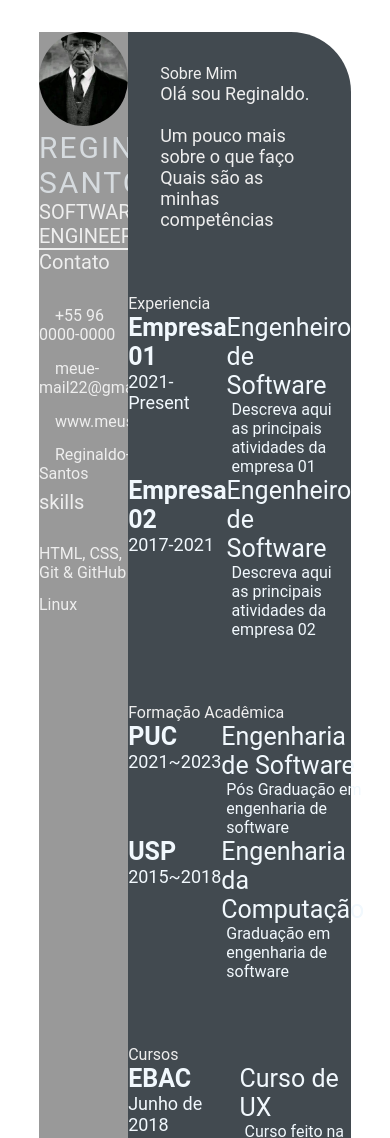
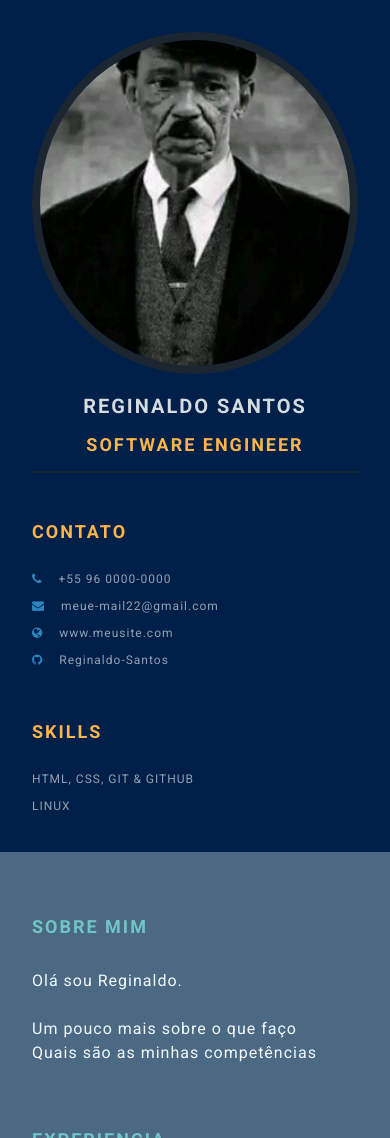
Before and after one commit to rd-santos0/reginaldo-santos.github.io, a plain HTML site: page index.html in a window 390 px wide. Shown: the top 1138 px of the page. Drawn offline with Linux system fonts and the light colour scheme.

Commit message:
add css style

```diff
--- a/index.html
+++ b/index.html
@@ -2,12 +2,21 @@
 <html lang="en">
 <head>
     <meta charset="UTF-8">
-    <meta http-equiv="X-UA-Compatible" content="IE-edge">
-    <meta name="viewport" content="width =device-width, initial-scale=1.0">
-    <title>REGINALDO SANTOS</title>
+    <meta http-equiv="X-UA-Compatible" content="IE=edge">
+    <meta name="viewport" content="width=device-width, initial-scale=1.0">
+    <title>Reginaldo Santos Currículo</title>
+
+    <!-- Google font  -->
+    <link rel="preconnect" href="https://fonts.googleapis.com">
+    <link rel="preconnect" href="https://fonts.gstatic.com" crossorigin>
+    <link href="https://fonts.googleapis.com/css2?family=Roboto:ital,wght@0,100;0,300;0,400;0,700;1,100;1,300;1,400;1,700&display=swap" rel="stylesheet">
+
+    <!-- font-awesome -->
+    <link rel="stylesheet" href="https://cdnjs.cloudflare.com/ajax/libs/font-awesome/4.7.0/css/font-awesome.min.css">
 
     <!-- Custom CSS -->
     <link rel="stylesheet" href="style.css">
+    <link rel="stylesheet" media="screen and (max-width: 768px)" href="mobile.css">
 </head>
 <body>
     <main class="resume-contents">
@@ -15,17 +24,11 @@
             <div class="left-section-content">
                 <div class="profile">
                     <img class="profile-image" src="img/profile-image.jpg" alt="profile image">
-                    <p class="name">
-                        Reginaldo Santos
-                    </p>
-                    <p class="profession">
-                        Software Engineer
-                    </p>
+                    <p class="name"> Reginaldo Santos</p>
+                    <p class="profession">Software Engineer</p>
                 </div>
                 <div class="contact-info">
-                    <p class="left-title">
-                        Contato
-                    </p>
+                    <p class="left-title">Contato</p>
                     <ul>
                       <li><i class="fa fa-phone"></i>+55 96 0000-0000</li>
                       <li><i class="fa fa-envelope"></i>meue-mail22@gmail.com</li>
@@ -34,18 +37,10 @@
                     </ul>
                 </div>
                 <div class="skills">
-                    <p class="left-title">
-                        skills
-                    </p>
+                    <p class="left-title">skills</p>
                     <ul>
-                        <li><p>
-                            HTML, CSS, Git & GitHub
-                        </p>
-                        </li>
-                        <li><p>
-                            Linux
-                        </p>
-                        </li>
+            <li><p>HTML, CSS, Git & GitHub</p></li>
+            <li><p>Linux</p></li>
                     </ul>
                 </div>
             </div>
@@ -55,49 +50,32 @@
             <div class="right-section-contents">
                 <!-- sobre mim -->
                 <section class="about gap">
-                    <div class="right-title">
-                        Sobre Mim
-                    </div>
+                    <div class="right-title">Sobre Mim</div>
                     <p class="about-me-contents">
                         Olá sou Reginaldo.<br>
                         <br> Um pouco mais sobre o que faço
                         <br> Quais são as minhas competências
                     </p>
                 </section>
-            </div>
         <section class="experience gap">
-                <div class="right-title">
-                    Experiencia
-                </div>
+          <div class="right-title">Experiencia</div>
           <div class="experience-contents">
              <div class="exp-left">
-                        <p class="exp-company-name">
-                            Empresa 01
-                        </p>
-                        <p class="exp-time-period">
-                            2021-Present
-                        </p>
+               <p class="exp-company-name">Empresa 01</p>
+               <p class="exp-time-period">2021-Present</p>
              </div>
              <div class="exp-right">
-                        <p class="exp-position">
-                            Engenheiro de Software
-                        </p>
+               <p class="exp-position">Engenheiro de Software</p>
                <p class="exp-desc">
                  Descreva aqui as principais atividades da empresa 01
                </p>
              </div>
               <div class="exp-left">
-                        <p class="exp-company-name">
-                            Empresa 02
-                        </p>
-                        <p class="exp-time-period">
-                            2017-2021
-                        </p>
+               <p class="exp-company-name">Empresa 02</p>
+               <p class="exp-time-period">2017-2021</p>
              </div>
              <div class="exp-right">
-                        <p class="exp-position">
-                            Engenheiro de Software
-                        </p>
+               <p class="exp-position">Engenheiro de Software</p>
                <p class="exp-desc">
                  Descreva aqui as principais atividades da empresa 02
                </p>
@@ -105,72 +83,43 @@
             </div>
         </section>
         <section class="education gap">
-                <div class="right-title">
-                    Formação Acadêmica
-                </div>
+          <div class="right-title">Formação Acadêmica</div>
           <div class="education-contents">
           <div class="education-left">
-                        <p class="education-school-name">
-                            PUC
-                        </p>
-                        <p class="education-time-period">
-                            2021~2023
-                        </p>
+            <p class="education-school-name">PUC</p>
+            <p class="education-time-period">2021~2023</p>
           </div>
           <div class="education-right">
-                        <p class="education-subject">
-                            Engenharia de Software
-                        </p>
-                        <p class="education-desc">
-                            Pós Graduação em engenharia de software
-                        </p>
+            <p class="education-subject">Engenharia de Software</p>
+            <p class="education-desc">Pós Graduação em engenharia de software</p>
           </div>
           <div class="education-left">
-                        <p class="education-school-name">
-                            USP
-                        </p>
-                        <p class="education-time-period">
-                            2015~2018
-                        </p>
+            <p class="education-school-name">USP</p>
+            <p class="education-time-period">2015~2018</p>
             </div>
             <div class="education-right">
-                        <p class="education-subject">
-                            Engenharia da Computação
-                        </p>
-                        <p class="education-desc">
-                            Graduação em engenharia de software
+              <p class="education-subject">Engenharia da Computação</p>
+              <p class="education-desc">Graduação em engenharia de software
               </p>
                  </div>
               </div>
           </section>
           <section class="awards gab">
-                <div class="right-title">
-                    Cursos
-                </div>
+            <div class="right-title">Cursos</div>
             <div class="awards-contents">
               <div class="awards-left">
-                        <p class="awards-company-name">
-                            EBAC
-                        </p>
-                        <p class="awards-time-period">
-                            Junho de 2018
-                        </p>
+              <p class="awards-company-name">EBAC</p>
+              <p class="awards-time-period">Junho de 2018</p>
             </div>
             <div class="awards-right">
-                        <p class="awards-name">
-                            Curso de UX
-                        </p>
+              <p class="awards-name">Curso de UX</p>
               <p class="awards-desc">
                 Curso feito na EBAC no ano de 2018
               </p>
               </div>
             <div class="awards-left">
-                        <p class="awards-company-name">
-                            EBAC
-                        </p>
-                        <p class="awards-time-period">
-                            Junho de 2019
-                        </p>
+              <p class="awards-company-name">EBAC</p>
+              <p class="awards-time-period">Junho de 2019</p>
             </div>
             <div class="awards-right">
               <p class="awards-name">
@@ -182,8 +131,8 @@
               </div>
             </div>
           </section>
+          </div>
         </section>
     </main>
 </body>
-
 </html>
--- /dev/null
+++ b/mobile.css
@@ -0,0 +1,78 @@
+    .experience-contents,
+    .education-contents,
+    .awards-contents {
+        grid-template-columns: repeat(2, 1fr);
+    }
+
+    .left-section {
+        grid-column: span 2;
+    }
+
+    .right-section {
+        grid-column: span 5;
+        height: 100%;
+        background-color: #4B6982;
+        border-radius: 0px 0px 0px 0px;
+    }
+
+
+    .resume-contents {
+        grid-template-columns: repeat(1, 1fr);
+        width: 100%;
+        margin: 0 auto;
+    }
+
+    .name {
+        font-size: 20px;
+    }
+
+    .profession {
+        font-size: 18px;
+    }
+
+    .left-title {
+        font-size: 18px;
+    }
+
+    .right-title {
+        font-size: 18px;
+    }
+
+    .contact-info ul li,
+    .references ul li {
+        font-size: 12px;
+    }
+
+    .contact-info ul li i,
+    .references ul li i {
+        /* padding-right: 1rem; */
+        font-size: 12px;
+    }
+
+    .skills ul li p {
+        font-size: 12px;
+    }
+
+    .about-me-contents {
+        font-size: 16px;
+        line-height: 1.5rem;
+    }
+
+    .exp-company-name,
+    .education-school-name,
+    .awards-company-name {
+        font-size: 18px;
+    }
+
+    .exp-time-period,
+    .educationp-time-period,
+    .awards-time-period {
+        font-size: 16px;
+    }
+
+    .exp-position,
+    .education-subject,
+    .awards-name {
+        font-size: 18px;
+    }
+}
--- a/style.css
+++ b/style.css
@@ -4,6 +4,10 @@
     box-sizing: border-box;
     list-style: none;
     font-family: 'Roboto', sans-serif;
+}
+
+body {
+    background-color: #70c6c7;
 }
 
 .resume-contents {
@@ -17,28 +21,29 @@
 .left-section {
     grid-column: span 2;
     height: 100%;
-    background-color: #999999;
+    background-color: #00204A;
 }
 
 .right-section {
     grid-column: span 5;
     height: 100%;
-    background-color: #424a50;
+    background-color: #4B6982;
     border-radius: 0px 60px 0px 0px;
 }
 
-.left-section-contents{
+.left-section-content{
     padding: 2rem 2rem;
 }
 
 .profile {
     width: 100%;
-    border-bottom: 2px solid #eeeeee;
+    border-bottom: 2px solid #1B2631;
 }
 
 .profile .profile-image {
     width: 100%;
-    border-radius: 100%;
+    border-radius: 50%;
+    border: 8px solid #1B2631;
 }
 
 .name {
@@ -46,19 +51,31 @@
     font-size: 30px;
     letter-spacing: 2px;
     text-transform: uppercase;
+    text-align: center;
+    font-weight: bold;
+    padding: 1rem 0;
 }
 
 .profession {
-    color: #eeeeee;
+    color: #FDB44B;
     font-size: 20px;
     text-transform: uppercase;
     text-align: center;
+    letter-spacing: 2px;
+    font-weight: bold;
+    padding-bottom: 1rem;
 }
 
 /* .contact-info { border-bottom: 2px solid #1B2631; } */
 .left-title {
-    color: #eeeeee;
+    color: #FDB44B;
     font-size: 20px;
+    letter-spacing: 2px;
+    text-transform: uppercase;
+    font-weight: bold;
+    display: flex;
+    align-items: center;
+    padding-top: 3rem;
 }
 
 .contact-info ul {
@@ -68,14 +85,18 @@
 .contact-info ul li,
 .references ul li {
     padding: .4rem 0;
-    color: #eeeeee;
+    display: flex;
+    align-items: center;
+    color: #d6dbdfaf;
+    letter-spacing: 1px;
+    font-size: 18px;
 }
 
 .contact-info ul li i,
 .references ul li i {
     padding-right: 1rem;
     font-size: 18px;
-    color: #eeeeee;
+    color: #2E86C1;
 }
 
 .skills ul {
@@ -83,15 +104,46 @@
 }
 .skills ul li p {
     padding: .4rem 0;
-    color: #eeeeee;
+    color: #d6dbdfaf;
+    font-size: 18px;
+    letter-spacing: 1px;
+    display: flex;
+    align-items: center;
+    text-transform: uppercase;
 }
+
+.referance-name {
+    padding-top: 1.5rem;
+    padding-bottom: .4rem;
+    font-size: 18px;
+    color: #F9E79F;
+    letter-spacing: 1px;
+    text-transform: uppercase;
+}
+
+.referance-profession {
+    font-size: 16px;
+    color: #d6dbdfaf;
+    letter-spacing: 1px;
+    /* text-transform: uppercase; */
+    padding-bottom: .4rem;
+}
+
 
 .right-section-contents {
     padding: 2rem 2rem;
 }
 
 .right-title {
-    color: #eeeeee;
+    color: #70C6C7;
+    font-size: 40px;
+    letter-spacing: 2px;
+    text-transform: uppercase;
+    font-weight: bold;
+    display: flex;
+    align-items: center;
+    padding: 2rem 0;
+    position: relative;
 }
 
 .gap {
@@ -99,7 +151,9 @@
 }
 .about-me-contents {
     font-size: 18px;
-    color: #eeeeee;
+    letter-spacing: 1px;
+    line-height: 2rem;
+    color: #F1F8FD;
 }
 
 .experience-contents,
@@ -116,23 +170,124 @@
 .awards-company-name {
     font-size: 25px;
     font-weight: bold;
+    text-transform: uppercase;
+    letter-spacing: 1px;
+    color: #FDB44B;
+    padding-bottom: .4rem;
 }
 
 .exp-time-period,
-.education-time-period,
+.educationp-time-period,
 .awards-time-period {
     font-size: 18px;
+    letter-spacing: 1px;
+    line-height: 2rem;
 }
 
 .exp-position,
 .education-subject,
 .awards-name {
     font-size: 25px;
+    font-weight: bold;
+    text-transform: uppercase;
+    letter-spacing: 1px;
+    color: #FDB44B;
+    padding-bottom: .4rem;
 }
 
 .exp-desc,
 .education-desc,
 .awards-desc {
     font-size: 16px;
+    letter-spacing: 1px;
+    line-height: 1.5rem;
+    border-left: 3px solid #a5a3a3;
     padding-left: 5px;
 }
+
+/* Media queries */
+@media screen and (max-width:780px) {
+    .experience-contents,
+    .education-contents,
+    .awards-contents {
+        grid-template-columns: repeat(1, 1fr);
+    }
+}
+
+@media screen and (max-width:780px) {
+    .left-section {
+        grid-column: span 2;
+    }
+
+    .right-section {
+        grid-column: span 5;
+    }
+
+}
+
+@media screen and (max-width:1200px) {
+    .resume-contents {
+        grid-template-columns: repeat(1, 1fr);
+    }
+}
+
+@media screen and (max-width:390px) {
+    .resume-contents {
+        width: 100%;
+        margin: 0 auto;
+    }
+
+    .name {
+        font-size: 20px;
+    }
+
+    .profession {
+        font-size: 18px;
+    }
+
+    .left-title {
+        font-size: 18px;
+    }
+
+    .right-title {
+        font-size: 18px;
+    }
+
+    .contact-info ul li,
+    .references ul li {
+        font-size: 12px;
+    }
+
+    .contact-info ul li i,
+    .references ul li i {
+        /* padding-right: 1rem; */
+        font-size: 12px;
+    }
+
+    .skills ul li p {
+        font-size: 12px;
+    }
+
+    .about-me-contents {
+        font-size: 16px;
+        line-height: 1.5rem;
+    }
+
+    .exp-company-name,
+    .education-school-name,
+    .awards-company-name {
+        font-size: 18px;
+    }
+
+    .exp-time-period,
+    .educationp-time-period,
+    .awards-time-period {
+        font-size: 16px;
+    }
+
+    .exp-position,
+    .education-subject,
+    .awards-name {
+        font-size: 18px;
+    }
+}
```
Lines whose indentation alone changed are shown as unchanged.
